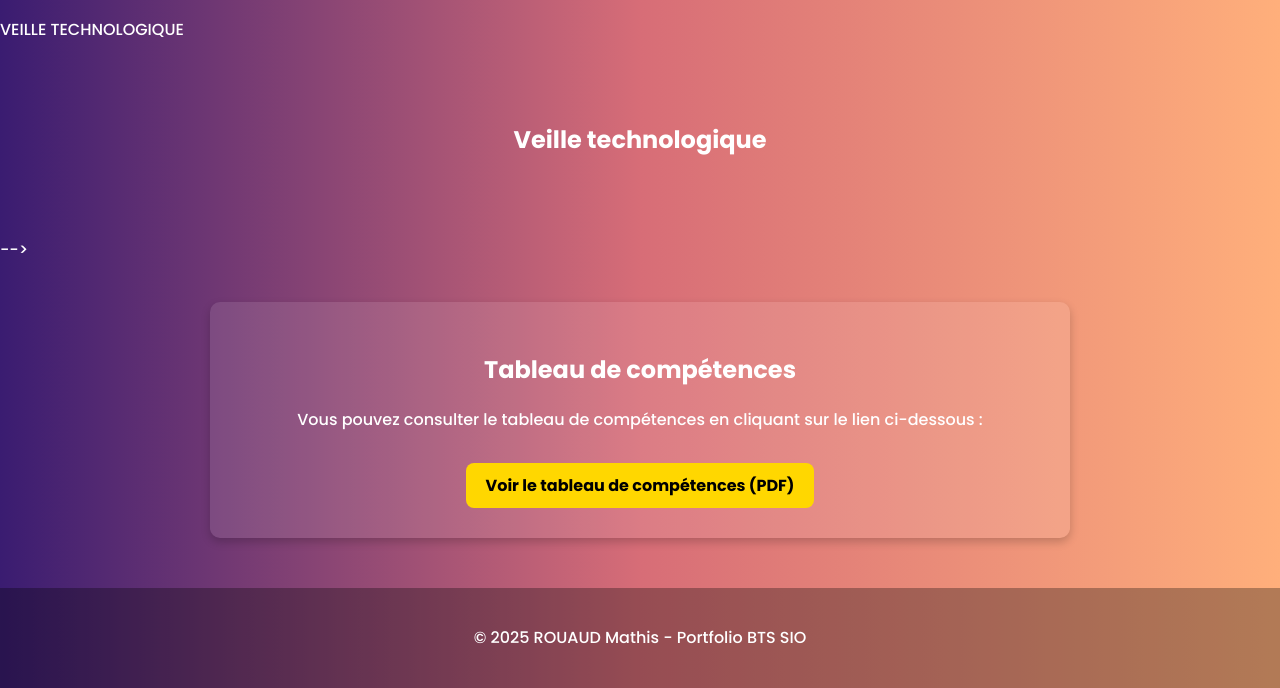
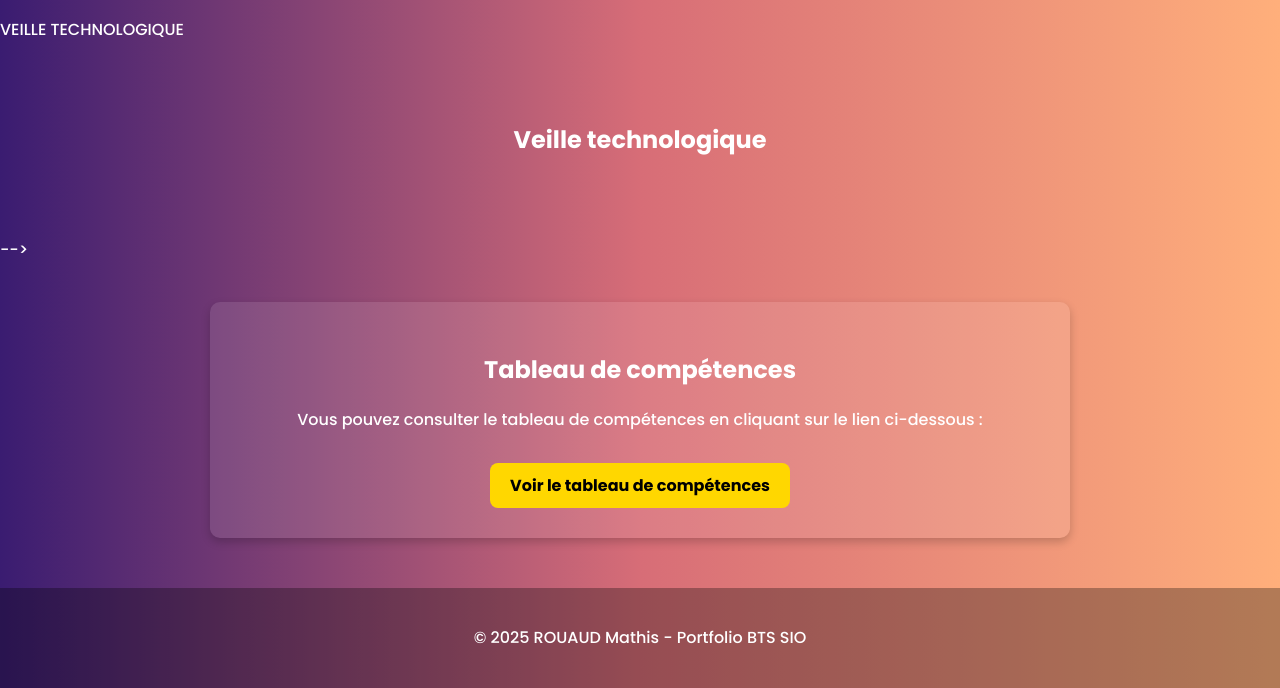
Before and after one commit to Mathis-Rd/Portfolio, a plain HTML site: page index.html in a window 1280 px wide. Shown: the part 3027-3715 px from the top of the page. Drawn offline with Linux system fonts and the light colour scheme.

Commit message:
tab compe

```diff
--- a/index.html
+++ b/index.html
@@ -204,7 +204,7 @@
         <section class="container tableau-competences" id="tableau-competences">
             <h2>Tableau de compétences</h2>
             <p>Vous pouvez consulter le tableau de compétences en cliquant sur le lien ci-dessous :</p>
-            <a href="https://docs.google.com/spreadsheets/d/18nt4g101pgD_QYKhtr3yZNDkQMVVahQJ/edit?usp=sharing&ouid=103278022730123056759&rtpof=true&sd=true" target="_blank" class="btn-competences">Voir le tableau de compétences (PDF)</a>
+            <a href="https://docs.google.com/spreadsheets/d/18nt4g101pgD_QYKhtr3yZNDkQMVVahQJ/edit?usp=sharing&ouid=103278022730123056759&rtpof=true&sd=true" target="_blank" class="btn-competences">Voir le tableau de compétences</a>
         </section>
 
 
```
